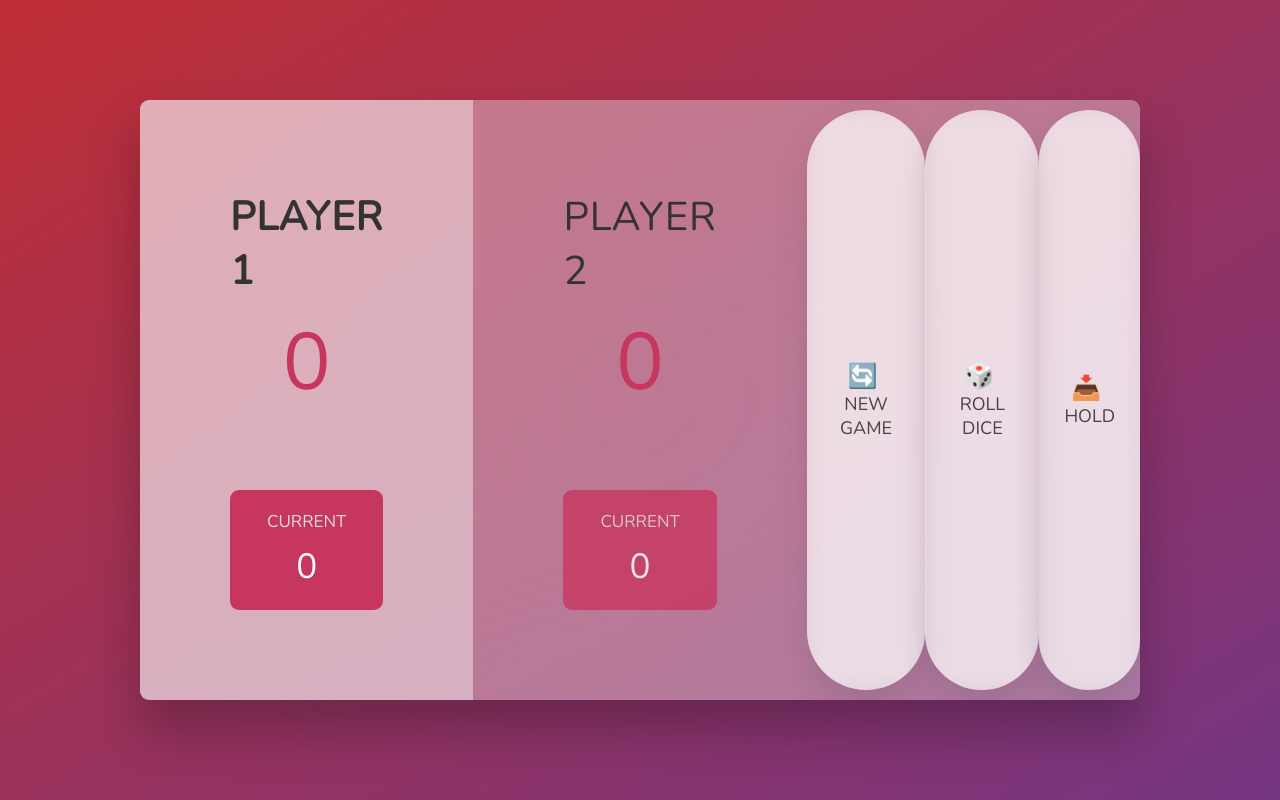
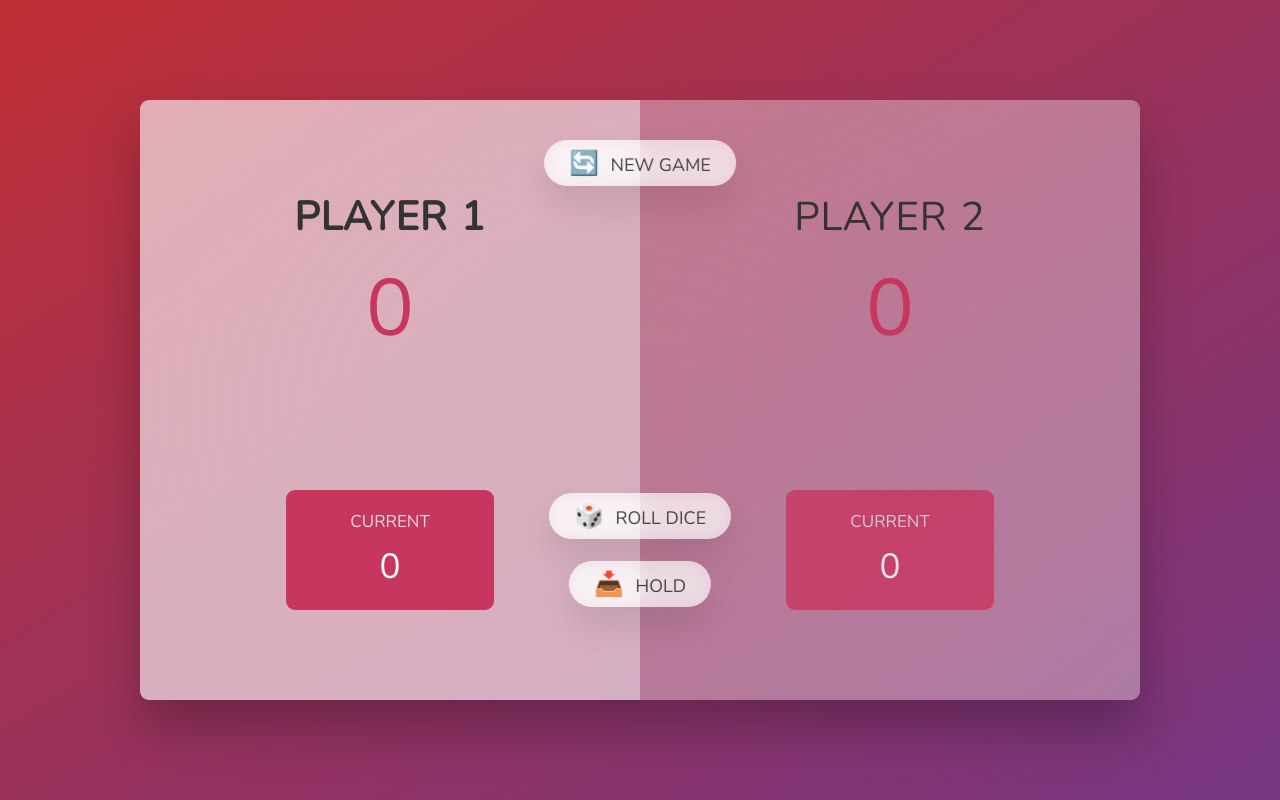
Before and after one commit to AdebiyiQudus/Dice-Game_Mini-Project-, a plain HTML site: page index.html in a window 1280 px wide. Drawn offline with nearby package versions, Linux system fonts and the light colour scheme.

Commit message:
New commit

```diff
--- a/style.css
+++ b/style.css
@@ -1,3 +1,4 @@
+
 @import url('https://fonts.googleapis.com/css2?family=Nunito&display=swap');
 
 * {
@@ -20,15 +21,13 @@ body {
   display: flex;
   align-items: center;
   justify-content: center;
-  padding: 2rem;
 }
 
 /* LAYOUT*/
 main {
   position: relative;
-  width: 100%;
-  max-width: 100rem;
-  height: auto;
+  width: 100rem;
+  height: 60rem;
   background-color: rgba(255, 255, 255, 0.35);
   backdrop-filter: blur(200px);
   filter: blur();
@@ -36,32 +35,21 @@ main {
   border-radius: 9px;
   overflow: hidden;
   display: flex;
-  flex-direction: column;
 }
 
 .player {
-  flex: 1;
-  padding: 2rem;
+  flex: 50%;
+  padding: 9rem;
   display: flex;
   flex-direction: column;
   align-items: center;
   transition: all 0.75s;
 }
 
-@media (min-width: 768px) {
-  main {
-    flex-direction: row;
-    height: 60rem;
-  }
-  .player {
-    padding: 9rem;
-  }
-}
-
 /* ELEMENTS */
 .name {
   position: relative;
-  font-size: 3rem;
+  font-size: 4rem;
   text-transform: uppercase;
   letter-spacing: 1px;
   word-spacing: 2px;
@@ -70,19 +58,10 @@ main {
 }
 
 .score {
-  font-size: 6rem;
+  font-size: 8rem;
   font-weight: 300;
   color: #c7365f;
   margin-bottom: auto;
-}
-
-@media (min-width: 768px) {
-  .name {
-    font-size: 4rem;
-  }
-  .score {
-    font-size: 8rem;
-  }
 }
 
 .player--active {
@@ -105,8 +84,7 @@ main {
   opacity: 0.8;
   border-radius: 9px;
   color: #fff;
-  width: 100%;
-  max-width: 30rem;
+  width: 65%;
   padding: 2rem;
   text-align: center;
   transition: all 0.75s;
@@ -125,8 +103,9 @@ main {
 
 /* ABSOLUTE POSITIONED ELEMENTS */
 .btn {
-  position: relative;
-  margin: 1rem 0;
+  position: absolute;
+  left: 50%;
+  transform: translateX(-50%);
   color: #444;
   background: none;
   border: none;
@@ -136,9 +115,11 @@ main {
   cursor: pointer;
   font-weight: 400;
   transition: all 0.2s;
+
   background-color: white;
   background-color: rgba(255, 255, 255, 0.6);
   backdrop-filter: blur(10px);
+
   padding: 0.7rem 2.5rem;
   border-radius: 50rem;
   box-shadow: 0 1.75rem 3.5rem rgba(0, 0, 0, 0.1);
@@ -150,8 +131,18 @@ main {
   margin-right: 0.7rem;
 }
 
+.btn--new {
+  top: 4rem;
+}
+.btn--roll {
+  top: 39.3rem;
+}
+.btn--hold {
+  top: 46.1rem;
+}
+
 .btn:active {
-  transform: translateY(3px);
+  transform: translate(-50%, 3px);
   box-shadow: 0 1rem 2rem rgba(0, 0, 0, 0.15);
 }
 
@@ -160,19 +151,12 @@ main {
 }
 
 .dice {
-  position: relative;
+  position: absolute;
+  left: 50%;
+  top: 16.5rem;
+  transform: translateX(-50%);
   height: 10rem;
-  margin: 2rem auto;
   box-shadow: 0 2rem 5rem rgba(0, 0, 0, 0.2);
-}
-
-@media (min-width: 768px) {
-  .dice {
-    position: absolute;
-    left: 50%;
-    top: 16.5rem;
-    transform: translateX(-50%);
-  }
 }
 
 .player--winner {
```
